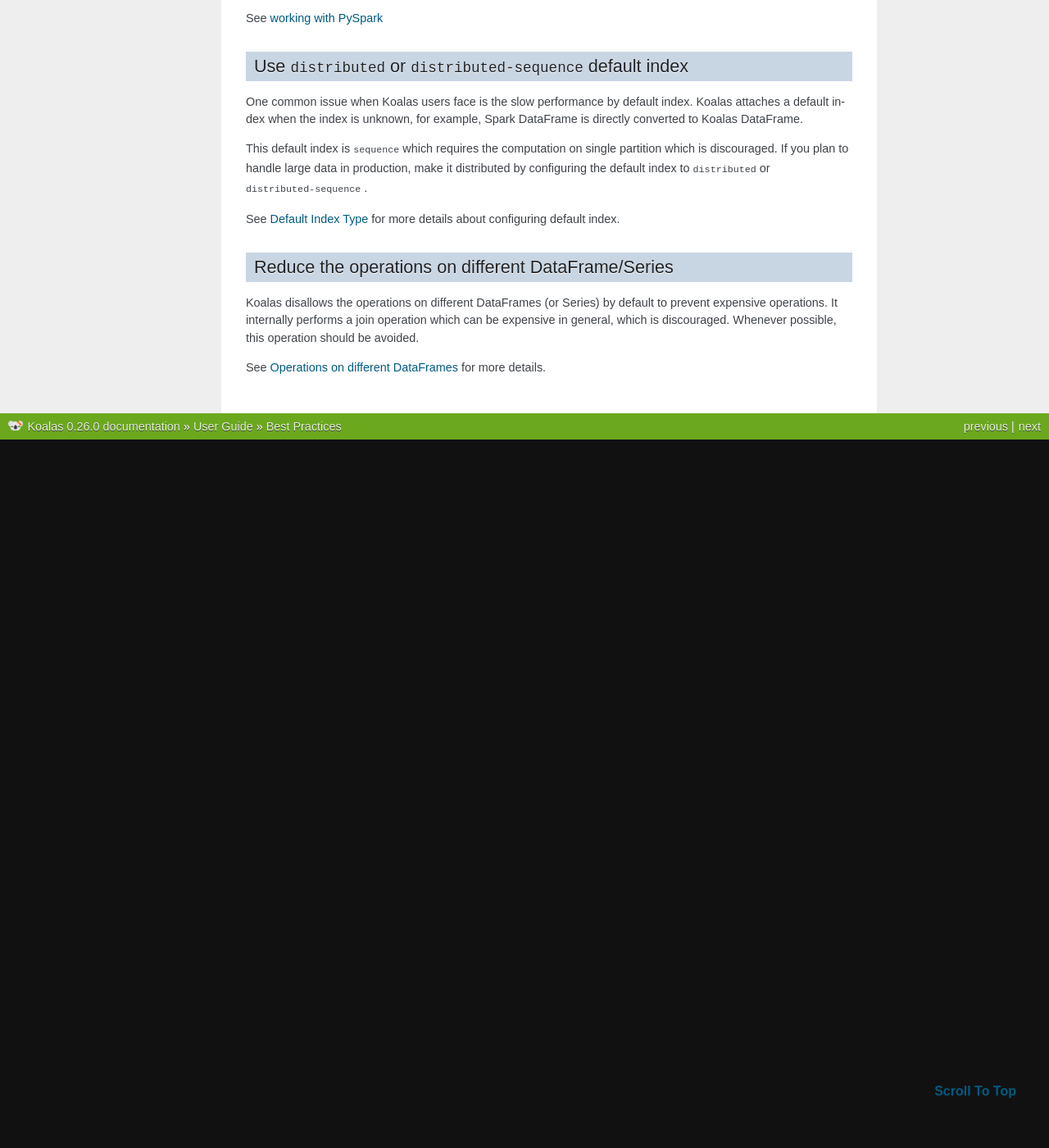
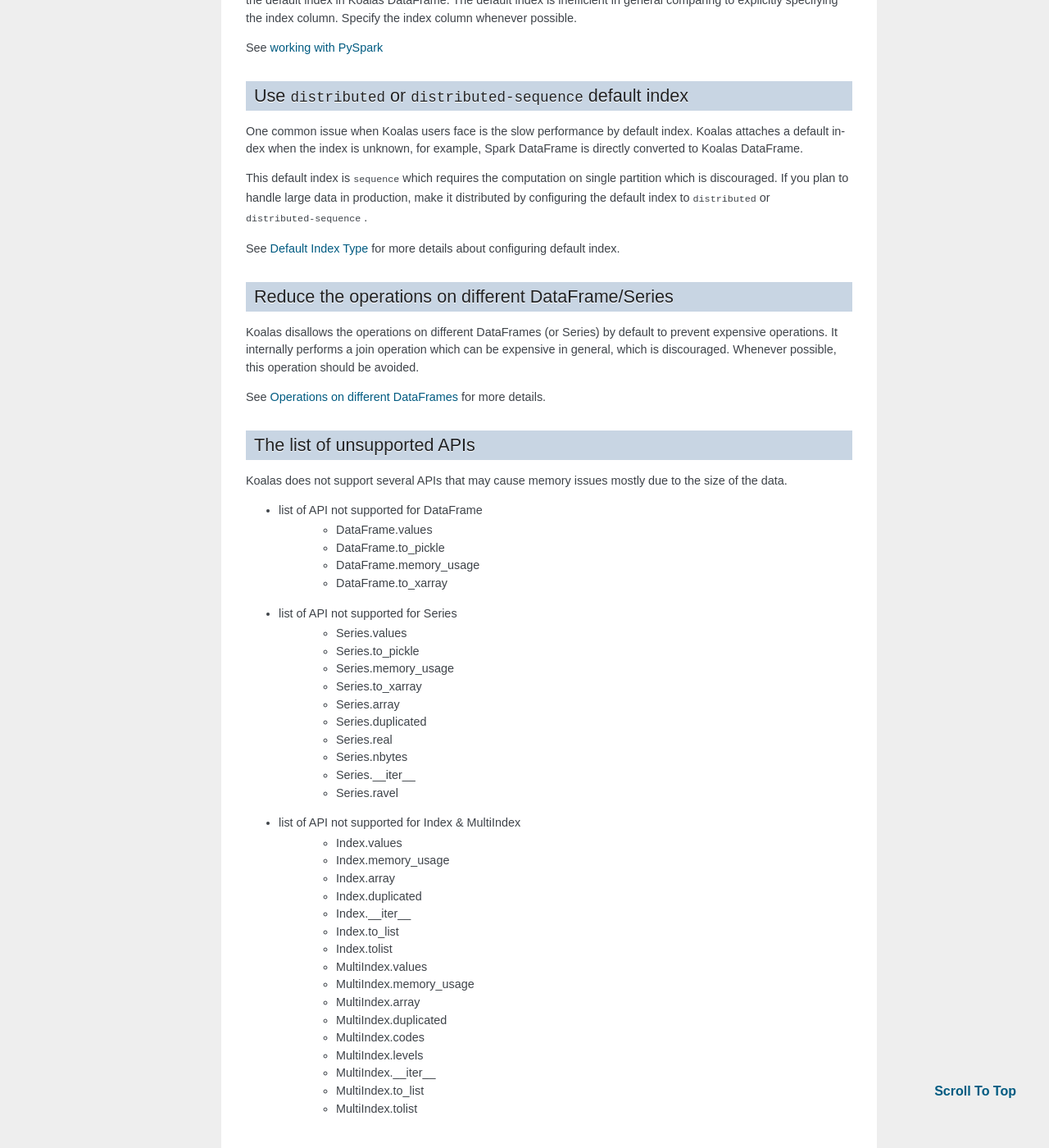
Before and after one commit to databricks/koalas, a Sphinx documentation site: the page built from docs/source/user_guide/best_practices.rst, in a window 1280 px wide and 1400 px high, scrolled down 2786 px. Shown: the whole window at 82% size. Built offline with Sphinx 7.4.7, drawn with Linux system fonts in a browser that asks for light colours; pages that are not in the unit, such as notebooks, are missing from menus; the version number is read from the project's files by our own code; before the commit the page ends 3322 px from its top, so only the background shows below that; some of the changed text lies outside the part shown.

Commit message:
Add missing APIs to docs

```diff
--- a/docs/source/user_guide/best_practices.rst
+++ b/docs/source/user_guide/best_practices.rst
@@ -169,3 +169,45 @@
 this operation should be avoided.
 
 See `Operations on different DataFrames <options.rst#operations-on-different-dataframes>`_ for more details.
+
+
+The list of unsupported APIs
+----------------------------
+
+Koalas does not support several APIs that may cause memory issues mostly due to the size of the data.
+
+- list of API not supported for DataFrame
+    - DataFrame.values
+    - DataFrame.to_pickle
+    - DataFrame.memory_usage
+    - DataFrame.to_xarray
+
+- list of API not supported for Series
+    - Series.values
+    - Series.to_pickle
+    - Series.memory_usage
+    - Series.to_xarray
+    - Series.array
+    - Series.duplicated
+    - Series.real
+    - Series.nbytes
+    - Series.__iter__
+    - Series.ravel
+
+- list of API not supported for Index & MultiIndex
+    - Index.values
+    - Index.memory_usage
+    - Index.array
+    - Index.duplicated
+    - Index.__iter__
+    - Index.to_list
+    - Index.tolist
+    - MultiIndex.values
+    - MultiIndex.memory_usage
+    - MultiIndex.array
+    - MultiIndex.duplicated
+    - MultiIndex.codes
+    - MultiIndex.levels
+    - MultiIndex.__iter__
+    - MultiIndex.to_list
+    - MultiIndex.tolist
```
